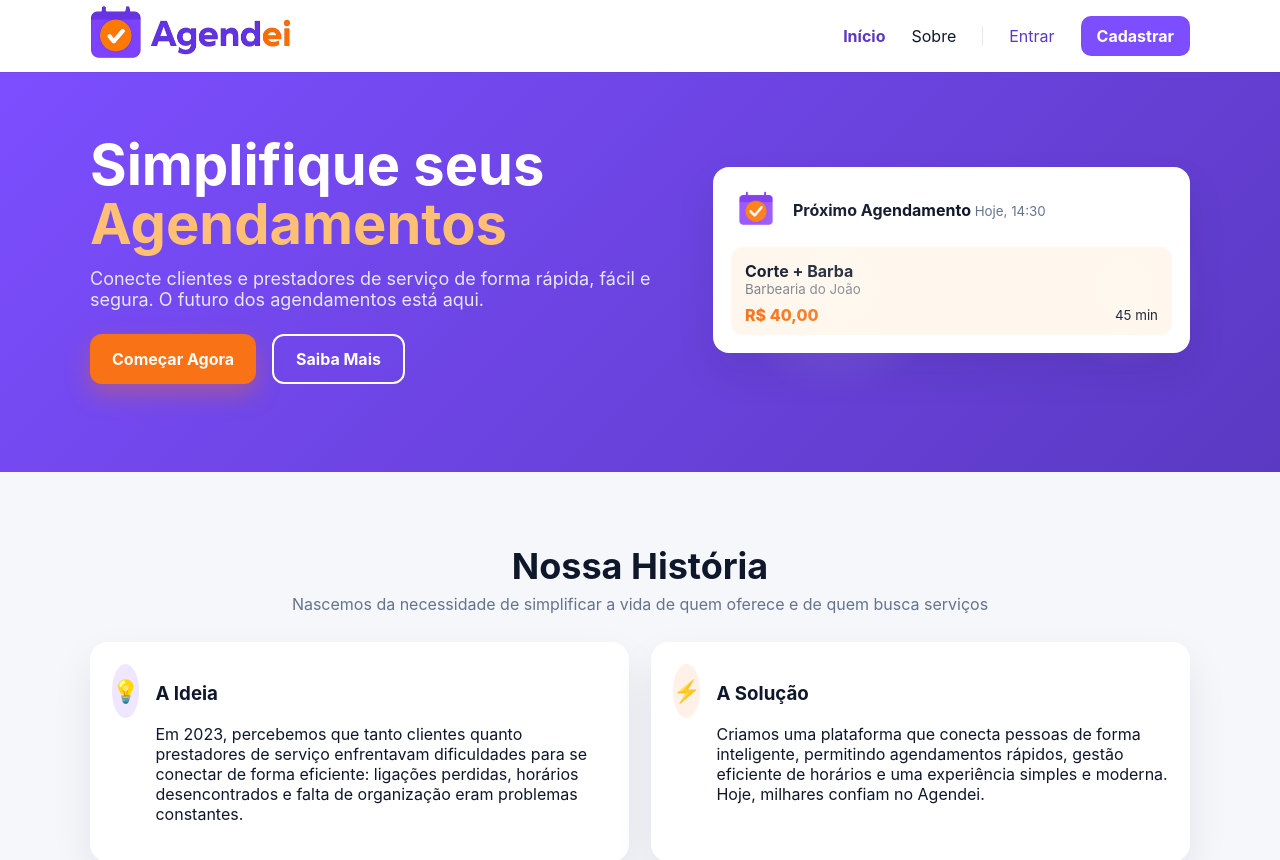
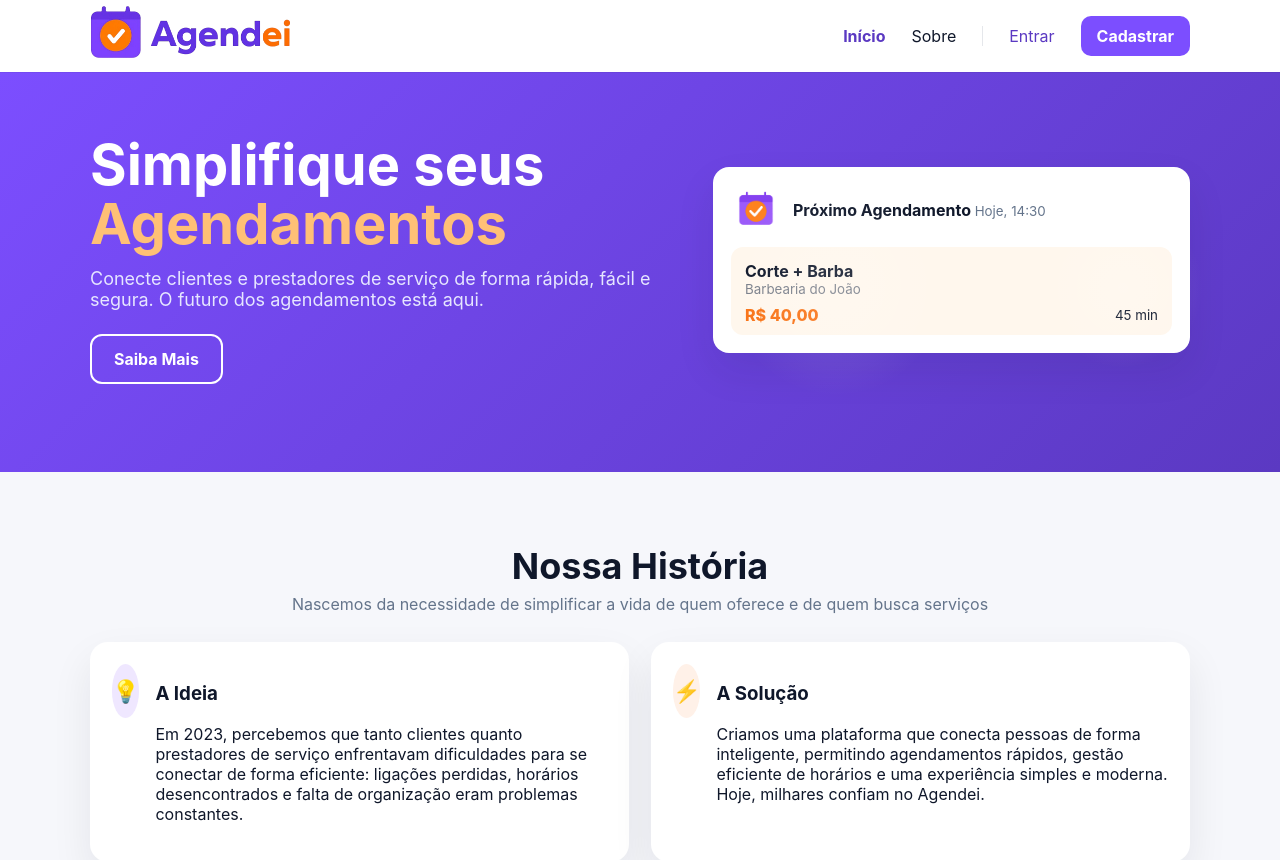
Before and after one commit to DhiegoFernandes/AgendeiFrontEnd, a React (Vite) app in the folder clientApp/: page / in a window 1280 px wide. Shown: the top 860 px of the page. Built offline with nearby package versions, Linux system fonts and the light colour scheme.

Commit message:
retirando botão

```diff
--- a/clientApp/src/pages/Home/home.tsx
+++ b/clientApp/src/pages/Home/home.tsx
@@ -21,9 +21,8 @@ function Home() {
     }
   }
 
-    return(
+  return (
     <>
-        {/* ---------- */}
       <header className="site-header">
         <div className="container header-inner">
           <a href="#inicio" className="brand" aria-label="Agendei - Início">
@@ -37,7 +36,7 @@ function Home() {
               <li><a href="#inicio" className="active">Início</a></li>
               <li><a href="#sobre">Sobre</a></li>
               <li className="sep" aria-hidden="true"></li>
-          <li><a onClick={() => navigate('/login') }  className="link">Entrar</a></li>
+              <li><a onClick={() => navigate('/login')} className="link">Entrar</a></li>
               <li><a onClick={() => navigate('/cadastro')} className="btn primary">Cadastrar</a></li>
             </ul>
           </nav>
@@ -57,7 +56,6 @@ function Home() {
                 O futuro dos agendamentos está aqui.
               </p>
               <div className="hero-ctas">
-            <a href="/tela_inicio/index.html" className="btn cta">Começar Agora</a>
                 <a href="#sobre" className="btn ghost">Saiba Mais</a>
               </div>
             </div>
```
Lines whose indentation alone changed are shown as unchanged.
